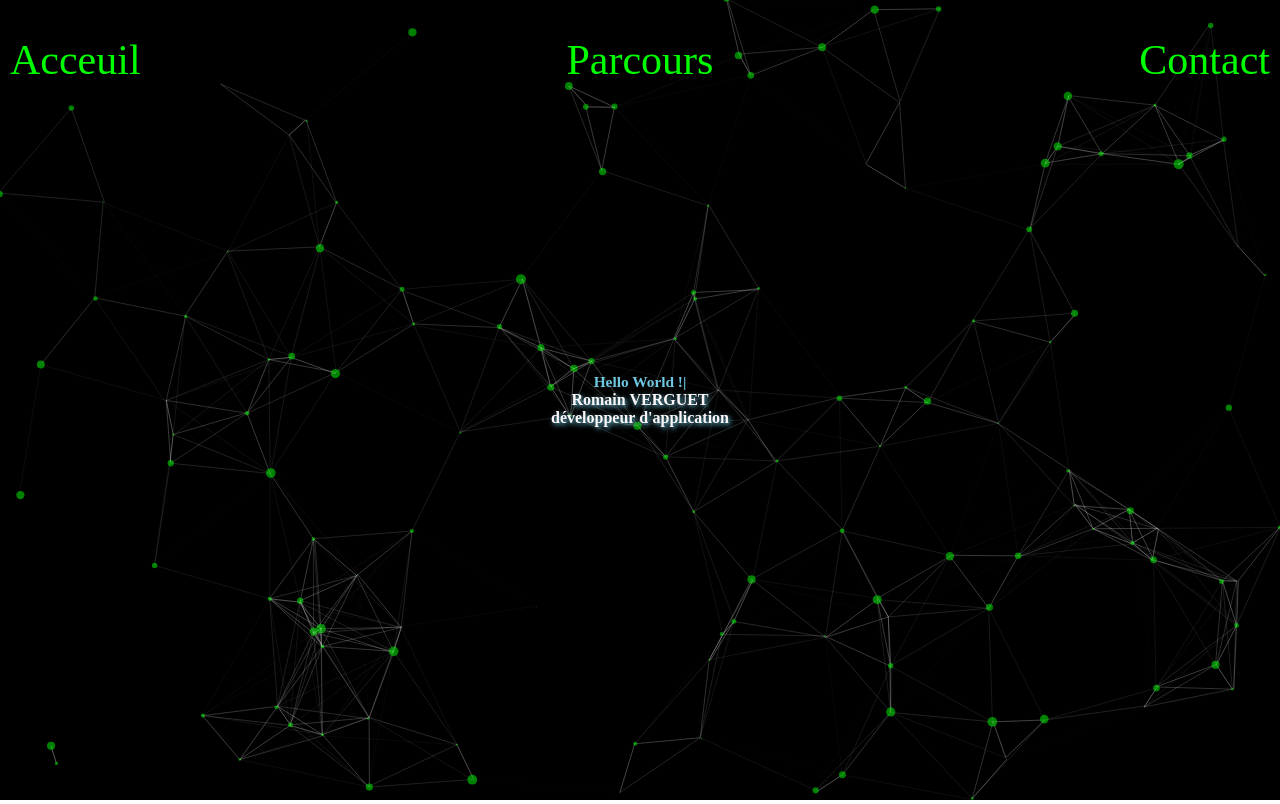
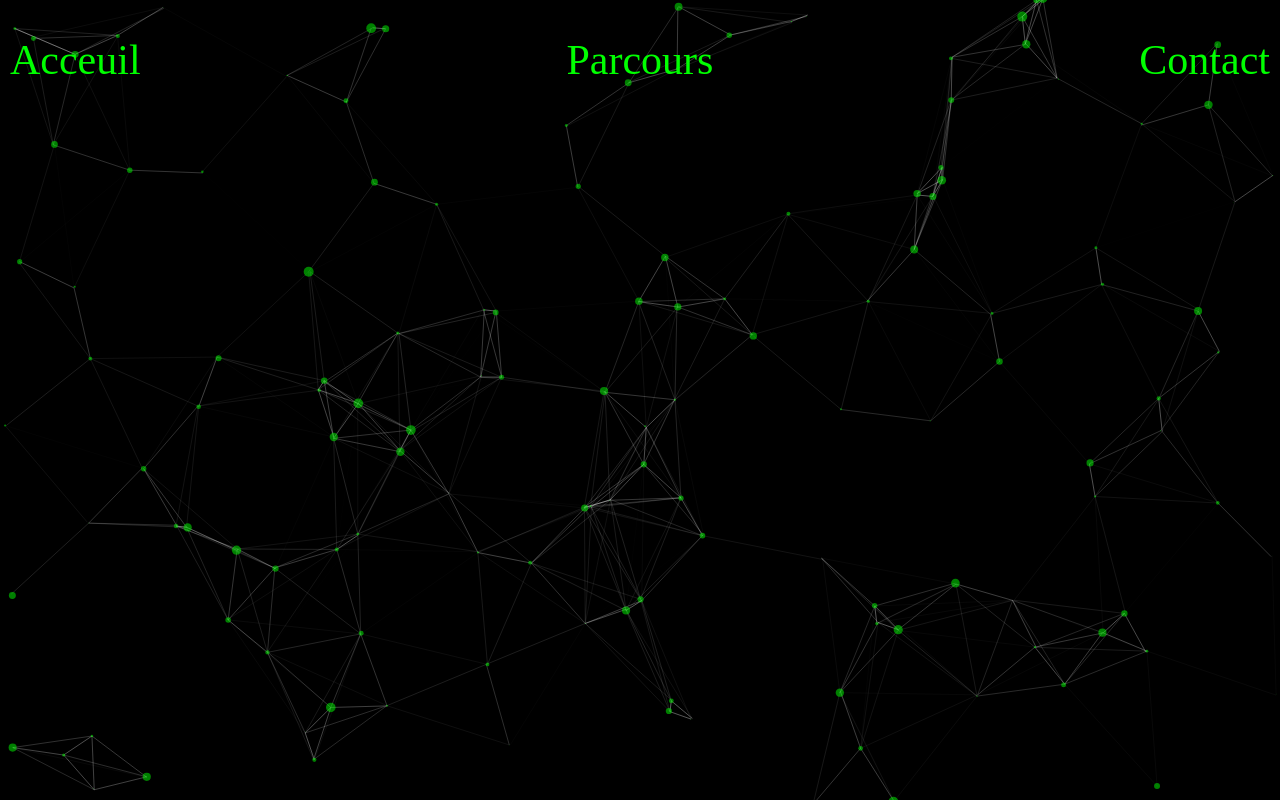
Before and after one commit to rolm0123456789/Portfolio, an Angular app: page /Accueil in a window 1280 px wide. Built offline with nearby package versions, Linux system fonts and the light colour scheme.

Commit message:
test particle.js sans section

```diff
--- a/src/app/components/Accueil/Accueil.component.html
+++ b/src/app/components/Accueil/Accueil.component.html
@@ -1,4 +1,4 @@
-<section>
+<!-- <section>
     <div id="about-me">
         <div class="presentation">
             <p>Hello <span class="txt-rotate"><span class="wrap">World !</span></span><span class="wrap-border">|</span>
@@ -9,5 +9,5 @@
             </div>
         </div>
     </div>
-</section>
+</section> -->
 <div id="particles-js"></div>
```
